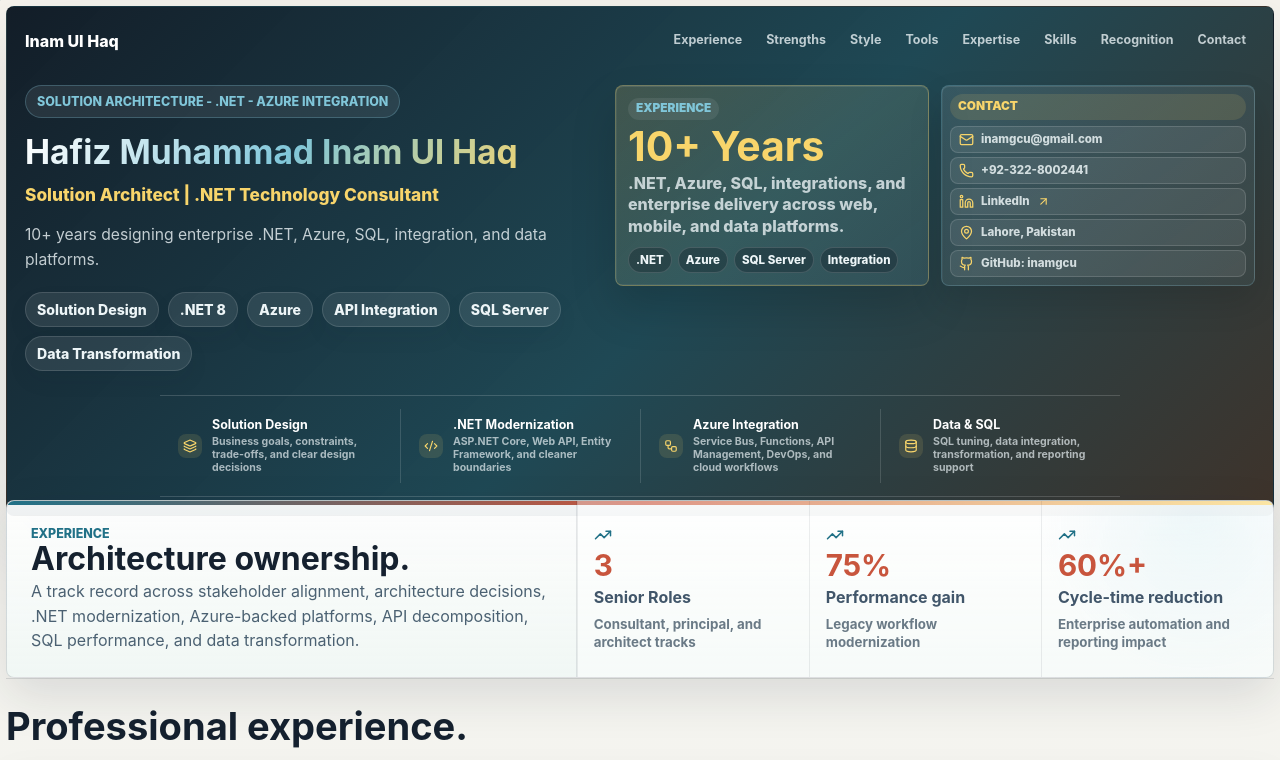
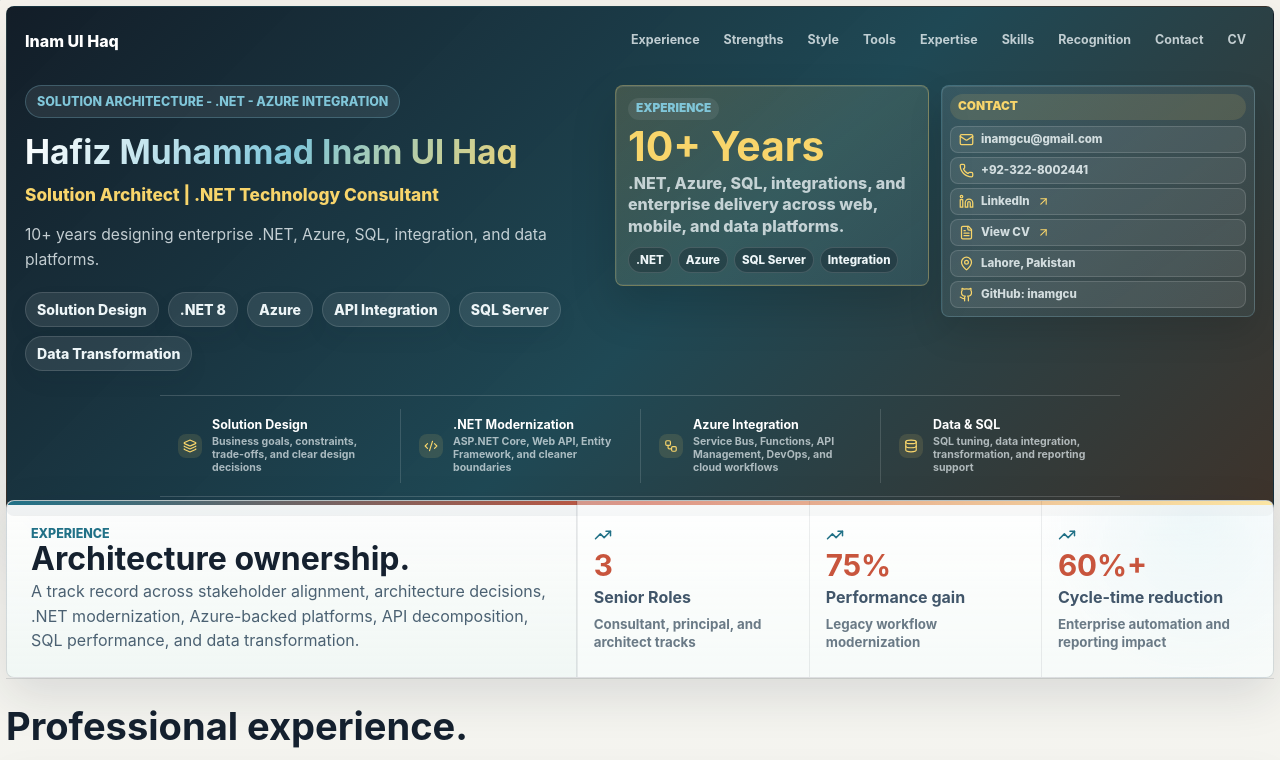
Before and after one commit to inamgcu/portfolio, a React (Vite) app: page / in a window 1280 px wide. Shown: the top 760 px of the page. Built offline with nearby package versions, Linux system fonts and the light colour scheme.

Commit message:
Add CV link to portfolio

```diff
--- a/src/main.jsx
+++ b/src/main.jsx
@@ -8,6 +8,7 @@ import {
   Cloud,
   Code2,
   Database,
+  FileText,
   Github,
   Lightbulb,
   KanbanSquare,
@@ -34,6 +35,7 @@ const profile = {
   phone: "+92-322-8002441",
   email: "inamgcu@gmail.com",
   linkedin: "https://www.linkedin.com/in/hafiz-inam-ul-haq-605b611a/",
+  cv: "./cv.pdf",
   summary:
     "10+ years designing enterprise .NET, Azure, SQL, integration, and data platforms."
 };
@@ -66,7 +68,7 @@ const skillGroups = [
     title: "Azure & Delivery",
     icon: Cloud,
     summary: "Cloud services, messaging, deployment practices, and DevOps delivery.",
-    items: ["Azure App Service", "Azure Functions", "Service Bus", "Event Hub", "API Management", "Docker", "Azure DevOps"]
+    items: ["Azure App Service", "Azure Functions", "Service Bus", "Event Hub", "API Management", "Azure SQL", "Blob Storage", "Docker", "Azure DevOps"]
   },
   {
     title: "Data & Storage",
@@ -380,6 +382,7 @@ function App() {
               {navLinks.map((link) => (
                 <a key={link.href} href={link.href}>{link.label}</a>
               ))}
+              <a href={profile.cv} target="_blank" rel="noreferrer">CV</a>
             </div>
           </nav>
 
@@ -416,6 +419,13 @@ function App() {
                     <a href={profile.linkedin} target="_blank" rel="noreferrer">
                       <Linkedin size={15} aria-hidden="true" />
                       LinkedIn
+                      <ArrowUpRight size={13} aria-hidden="true" />
+                    </a>
+                  </li>
+                  <li>
+                    <a href={profile.cv} target="_blank" rel="noreferrer">
+                      <FileText size={15} aria-hidden="true" />
+                      View CV
                       <ArrowUpRight size={13} aria-hidden="true" />
                     </a>
                   </li>
```
Also changed, not shown: 1 other file (tests, documents, lock files or other folders).
